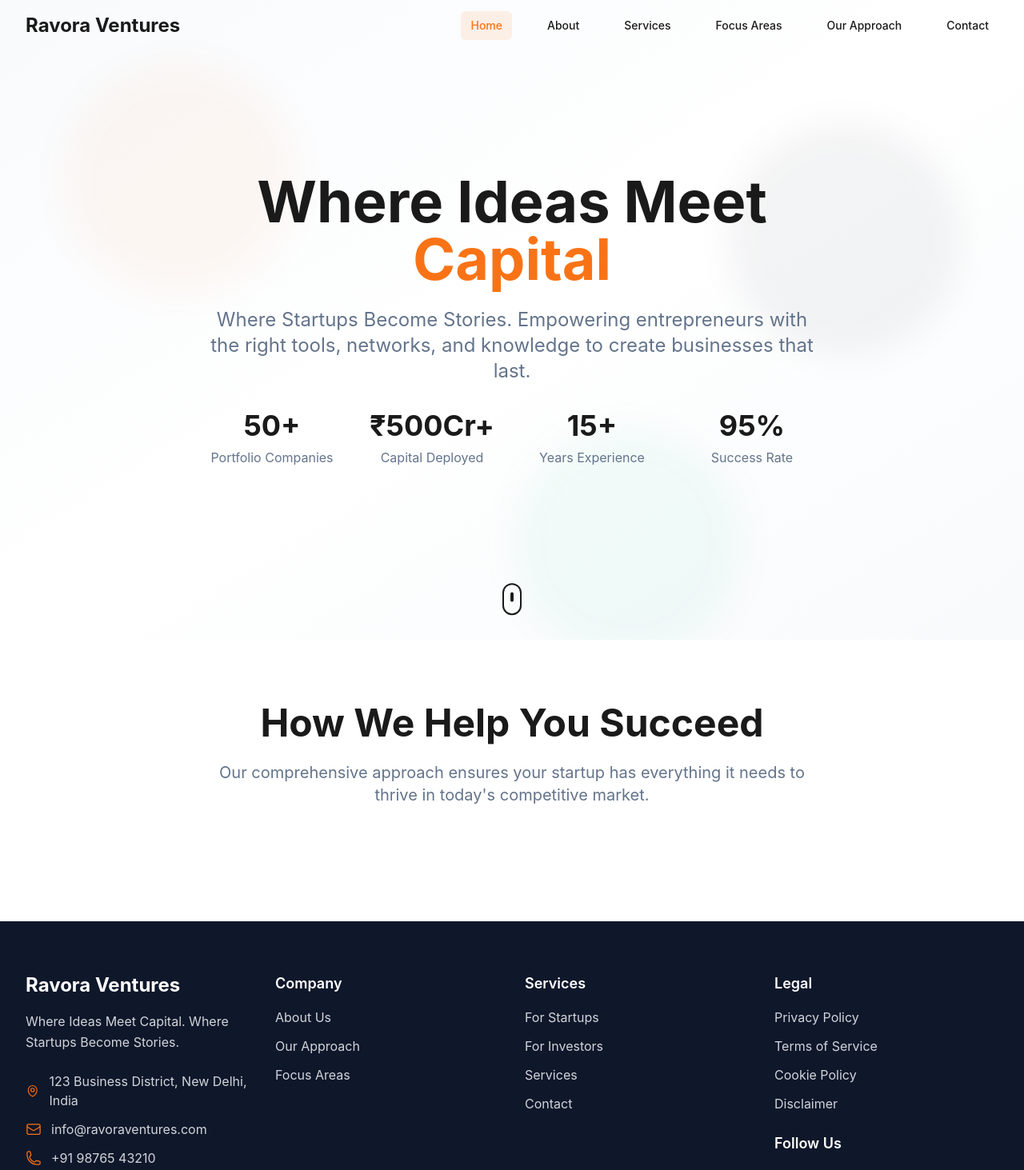
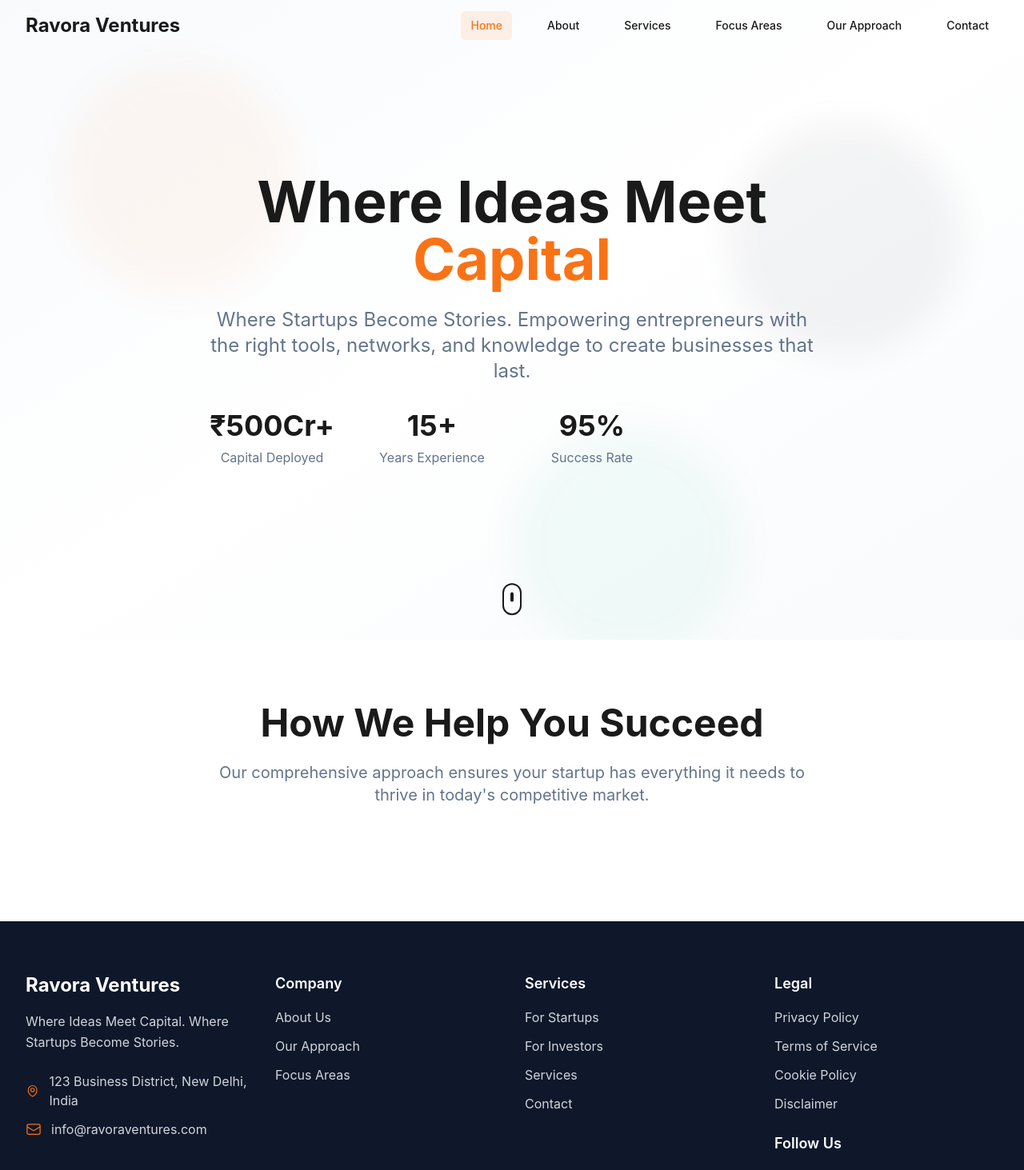
Before and after one commit to iAmTheBest4222/ravoraventures, a React (Create React App) app in the folder frontend/: page / in a window 1280 px wide. Shown: the top 1463 px of the page at 80% size. Built offline with nearby package versions, Linux system fonts and the light colour scheme.

Commit message:
[redeploy6]

```diff
--- a/frontend/src/components/common/Footer.jsx
+++ b/frontend/src/components/common/Footer.jsx
@@ -66,10 +66,7 @@ const Footer = () => {
                   <EnvelopeIcon className="h-5 w-5 text-orange" />
                   <span className="text-gray-300">info@ravoraventures.com</span>
                 </div>
-                <div className="flex items-center space-x-3">
-                  <PhoneIcon className="h-5 w-5 text-orange" />
-                  <span className="text-gray-300">+91 98765 43210</span>
-                </div>
+                {/* Phone number removed as per requirements */}
               </div>
             </motion.div>
           </div>
--- a/frontend/src/pages/About.jsx
+++ b/frontend/src/pages/About.jsx
@@ -62,7 +62,7 @@ const About = () => {
     {
       year: '2024',
       title: 'Future Ready',
-      description: 'Positioned as India\'s leading venture capital firm with a portfolio of 50+ successful companies.',
+  description: 'Positioned as India\'s leading venture capital firm.',
     },
   ];
 
@@ -295,8 +295,7 @@ const About = () => {
               viewport={{ once: true }}
               className="text-center"
             >
-              <div className="text-4xl md:text-5xl font-bold text-orange mb-2">50+</div>
-              <div className="text-gray-300">Portfolio Companies</div>
+              {/* 50+ Portfolio Companies stat removed as per requirements */}
             </motion.div>
             <motion.div
               initial={{ opacity: 0, scale: 0.5 }}
--- a/frontend/src/pages/Contact.jsx
+++ b/frontend/src/pages/Contact.jsx
@@ -72,7 +72,7 @@ const Contact = () => {
       icon: PhoneIcon,
       title: 'Phone',
       details: [
-  '+91 98765 43210',
+  // Phone number removed as per requirements
   'Mon-Fri: 9AM-6PM IST'
       ],
     },
--- a/frontend/src/pages/ForInvestors.jsx
+++ b/frontend/src/pages/ForInvestors.jsx
@@ -43,7 +43,7 @@ const ForInvestors = () => {
     },
     {
       title: 'Follow-on Investments',
-      description: 'Additional funding rounds for existing portfolio companies',
+  description: 'Additional funding rounds for existing investments',
       amount: '₹5Cr - ₹50Cr',
       focus: 'Scaling and market leadership',
       benefits: [
@@ -166,7 +166,7 @@ const ForInvestors = () => {
     {
       metric: 'Success Rate',
       value: '95%',
-      description: 'Percentage of portfolio companies that achieved positive outcomes',
+  description: 'Percentage of investments that achieved positive outcomes',
     },
     {
       metric: 'Average Exit',
@@ -176,7 +176,7 @@ const ForInvestors = () => {
     {
       metric: 'Portfolio Value',
       value: '₹500Cr+',
-      description: 'Total value of current portfolio companies',
+  description: 'Total value of current investments',
     },
   ];
 
--- a/frontend/src/pages/Home.jsx
+++ b/frontend/src/pages/Home.jsx
@@ -8,7 +8,6 @@ const Home = () => {
   // ...existing code...
 
   const stats = [
-    { number: '50+', label: 'Portfolio Companies' },
     { number: '₹500Cr+', label: 'Capital Deployed' },
     { number: '15+', label: 'Years Experience' },
     { number: '95%', label: 'Success Rate' },
```
